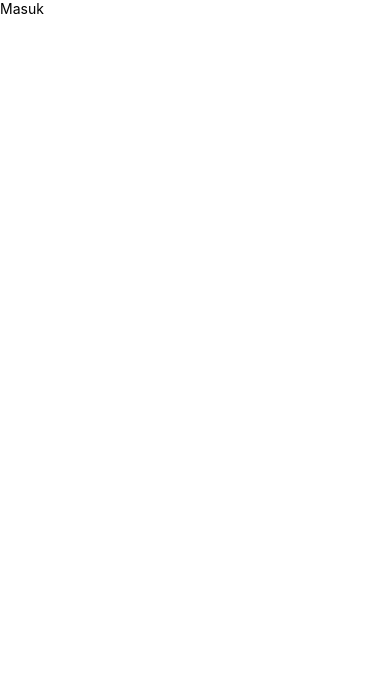
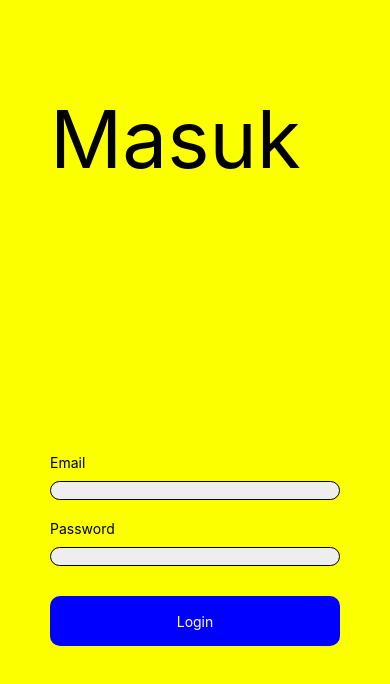
Before and after one commit to dimas-adi-kris/IMKPengaturJadwal, a React Native app: screen / in a window 390 px wide. Shown: the top 684 px of the page. Built offline with nearby package versions, Linux system fonts and the light colour scheme.

Commit message:
Login Page

```diff
--- /dev/null
+++ b/src/components/atoms/Button/index.js
@@ -0,0 +1,27 @@
+import React from 'react';
+import {StyleSheet, Text, TouchableOpacity, View} from 'react-native';
+
+const Button = ({text}) => {
+  return (
+    <TouchableOpacity style={styles.button}>
+      <Text style={styles.text}>{text}</Text>
+    </TouchableOpacity>
+  );
+};
+
+export default Button;
+
+const styles = StyleSheet.create({
+  button: {
+    backgroundColor: 'blue',
+    padding: 10,
+    justifyContent: 'center',
+    alignItems: 'center',
+    borderRadius: 10,
+    height: 50,
+    marginVertical: 20,
+  },
+  text: {
+    color: 'white',
+  },
+});
--- a/src/components/atoms/Input/index.js
+++ b/src/components/atoms/Input/index.js
@@ -1,11 +1,16 @@
 import React from 'react';
 import {StyleSheet, Text, TextInput, View} from 'react-native';
 
-const Input = ({label}) => {
+const Input = ({label, textContentType, password, value}) => {
   return (
-    <View>
+    <View style={styles.container}>
       <Text style={styles.label}>{label}</Text>
-      <TextInput style={styles.textInput} />
+      <TextInput
+        style={styles.textInput}
+        textContentType={textContentType}
+        secureTextEntry={password}
+        value={value}
+      />
     </View>
   );
 };
@@ -13,11 +18,16 @@ const Input = ({label}) => {
 export default Input;
 
 const styles = StyleSheet.create({
+  container: {marginVertical: 10},
   label: {
     fontSize: 14,
+    marginBottom: 10,
   },
   textInput: {
     borderWidth: 1,
     borderColor: '#000',
+    borderRadius: 15,
+    paddingHorizontal: 20,
+    backgroundColor: '#EEE',
   },
 });
--- a/src/components/atoms/index.js
+++ b/src/components/atoms/index.js
@@ -1,3 +1,4 @@
 import Input from './Input';
+import Button from './Button';
 
 export {Input};
--- a/src/pages/Opening/Login/index.js
+++ b/src/pages/Opening/Login/index.js
@@ -1,16 +1,47 @@
 import React, {useState} from 'react';
 import {StyleSheet, Text, View} from 'react-native';
+import Button from '../../../components/atoms/Button';
+import Input from '../../../components/atoms/Input';
 
 const Login = () => {
   const [form, setForm] = useState({email: '', password: ''});
   return (
-    <View>
-      <Text>Masuk</Text>
-      <View></View>
+    <View style={styles.page}>
+      <Text style={styles.titleText}>Masuk</Text>
+      <View style={styles.loginArea}>
+        <Input
+          label="Email"
+          textContentType="emailAddress"
+          value={form.email}
+        />
+        <Input
+          label="Password"
+          textContentType="password"
+          password={true}
+          value={form.password}
+        />
+        <Button text="Login" />
+      </View>
     </View>
   );
 };
 
 export default Login;
 
-const styles = StyleSheet.create({});
+const styles = StyleSheet.create({
+  page: {
+    padding: 50,
+    backgroundColor: '#FBFF00',
+    flex: 1,
+  },
+  titleText: {
+    flex: 1,
+    fontSize: 80,
+    marginTop: 40,
+    color: 'black',
+  },
+  loginArea: {
+    // backgroundColor: '#DDD',
+    height: 350,
+  },
+});
```
